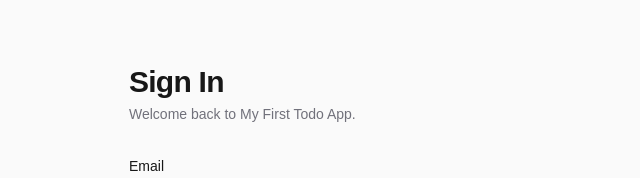
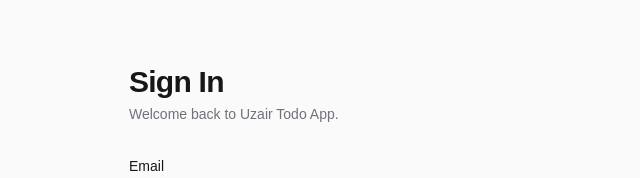
Before and after one commit to UzairBaig007/todoapplication, a Next.js app: page /login in a window 1280 px wide. Shown: the top 178 px of the page, without its empty margins (319-959 px from the left). Built offline with nearby package versions, Linux system fonts and the light colour scheme; no server answers.

Commit message:
feat: rename app title to Uzair Todo App

```diff
--- a/app/layout.tsx
+++ b/app/layout.tsx
@@ -13,7 +13,7 @@ const geistMono = Geist_Mono({
 });
 
 export const metadata: Metadata = {
-  title: "Todo App",
+  title: "Uzair Todo App",
   description: "A simple todo list powered by Next.js and Prisma",
 };
 
--- a/app/login/page.tsx
+++ b/app/login/page.tsx
@@ -6,7 +6,7 @@ export default function LoginPage() {
       <main className="w-full max-w-sm">
         <header className="mb-8">
           <h1 className="text-3xl font-semibold tracking-tight text-foreground">Sign In</h1>
-          <p className="mt-1 text-sm text-zinc-500">Welcome back to My First Todo App.</p>
+          <p className="mt-1 text-sm text-zinc-500">Welcome back to Uzair Todo App.</p>
         </header>
         <LoginForm />
       </main>
--- a/app/page.tsx
+++ b/app/page.tsx
@@ -16,7 +16,7 @@ export default async function Home() {
         <header className="mb-8 flex items-start justify-between gap-4">
           <div>
             <h1 className="text-3xl font-semibold tracking-tight text-foreground">
-              My First Todo App
+              Uzair Todo App
             </h1>
             <p className="mt-1 text-sm text-zinc-500">
               Manage tasks with status, notes, and editing.
```
